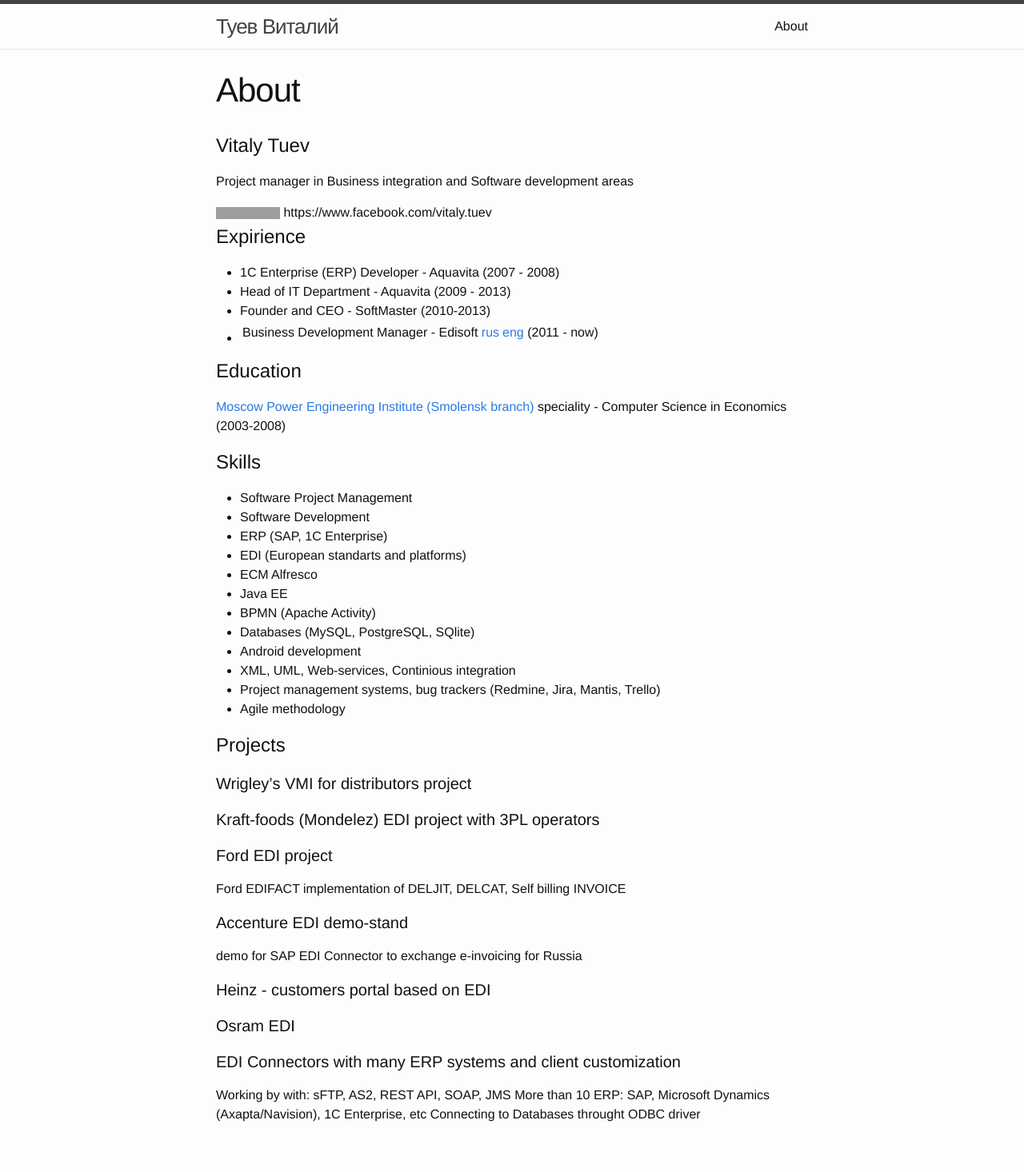
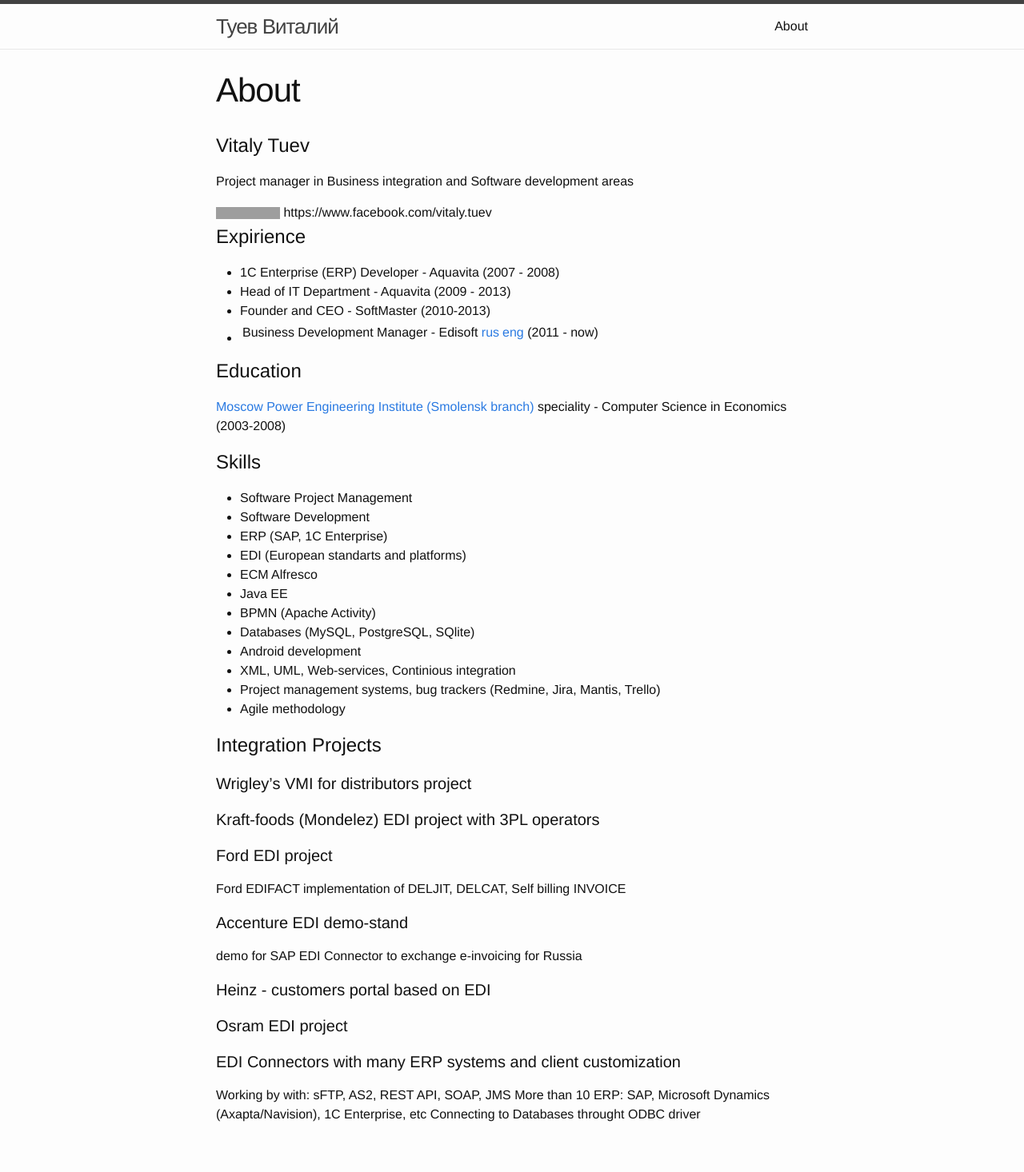
Before and after one commit to vetal232/vetal232.github.io, a Jekyll site: the page built from about.md, in a window 1280 px wide. Shown: the whole page at 80% size. Built offline with Jekyll 4.4.1, drawn with Linux system fonts in a browser that asks for light colours; grey boxes are pictures that could not be loaded.

Commit message:
Update about.md

```diff
--- a/about.md
+++ b/about.md
@@ -48,7 +48,7 @@
 - Project management systems, bug trackers (Redmine, Jira, Mantis, Trello)
 - Agile methodology
 
-#Projects
+#Integration Projects
 
 #### Wrigley's VMI for distributors project
 #### Kraft-foods (Mondelez) EDI project with 3PL operators
@@ -57,7 +57,7 @@
 #### Accenture EDI demo-stand
 demo for SAP EDI Connector to exchange e-invoicing for Russia
 #### Heinz - customers portal based on EDI
-#### Osram EDI
+#### Osram EDI project
 #### EDI Connectors with many ERP systems and client customization
 Working by with: sFTP, AS2, REST API, SOAP, JMS
 More than 10 ERP: SAP, Microsoft Dynamics (Axapta/Navision), 1C Enterprise, etc
```
